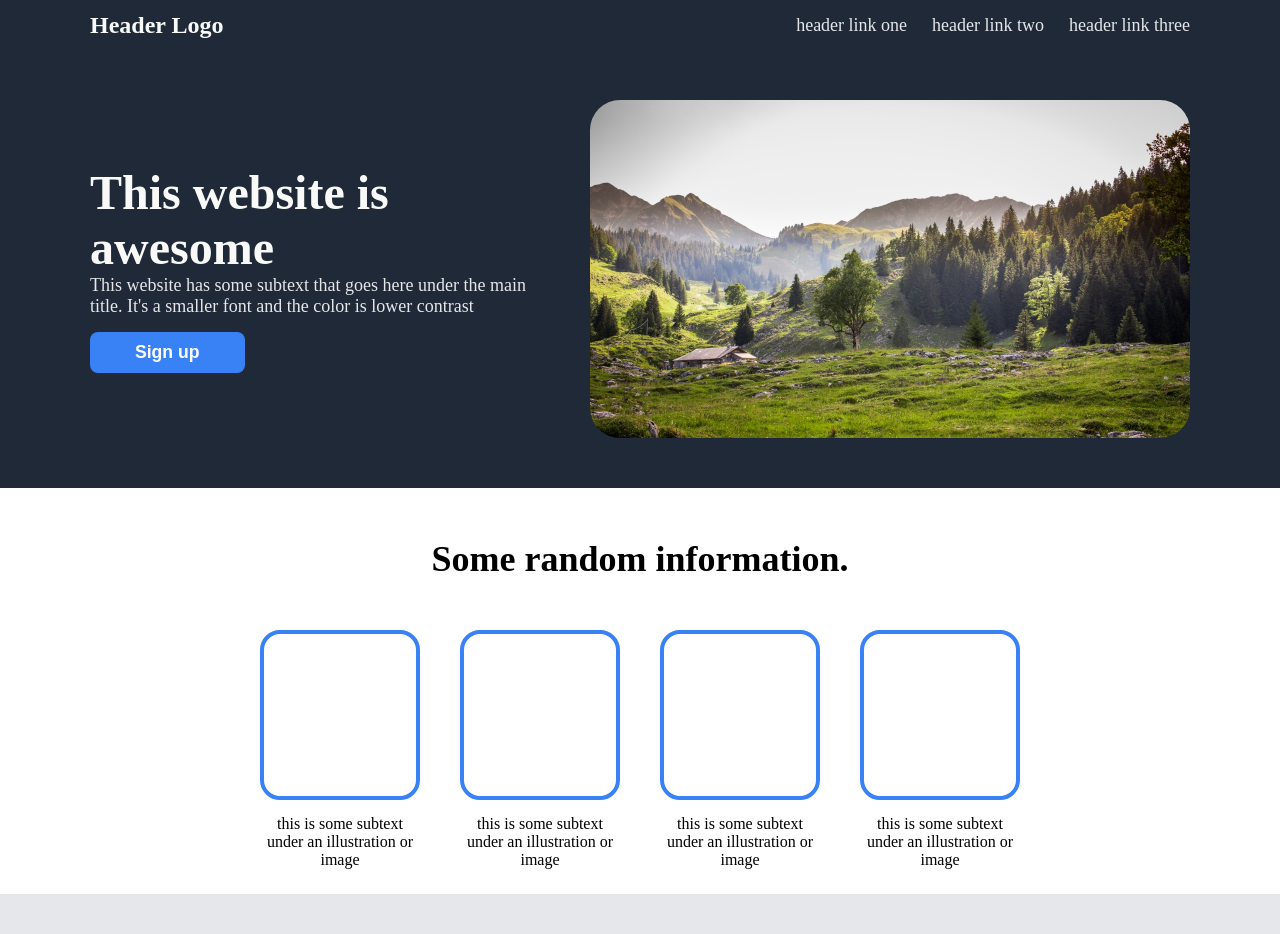
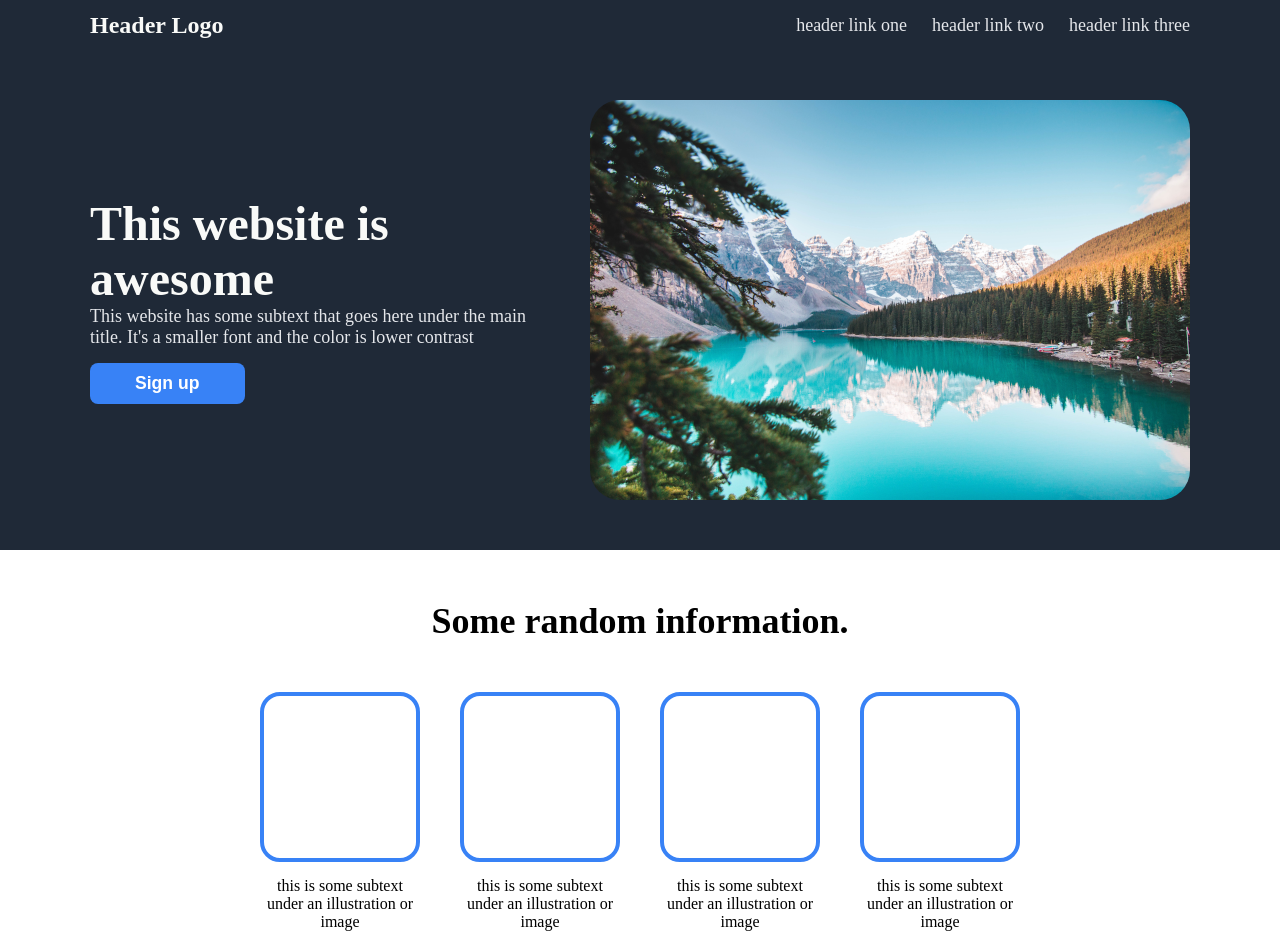
Before and after one commit to S-Duchev/Project-Landing-Page, a plain HTML site: page index.html in a window 1280 px wide. Shown: the top 934 px of the page. Drawn offline with Linux system fonts and the light colour scheme.

Commit message:
Change image

```diff
--- a/index.html
+++ b/index.html
@@ -36,7 +36,7 @@
           <a href="#" class=""><button>Sign up</button></a>
         </div>
 
-        <img src="./images/t.png" alt="" />
+        <img src="./images/pexels-jaime-reimer-2662116.png" alt="" />
       </div>
     </header>
 
```
Also changed, not shown: images/pexels-jaime-reimer-2662116.png (added), 1 other file.
